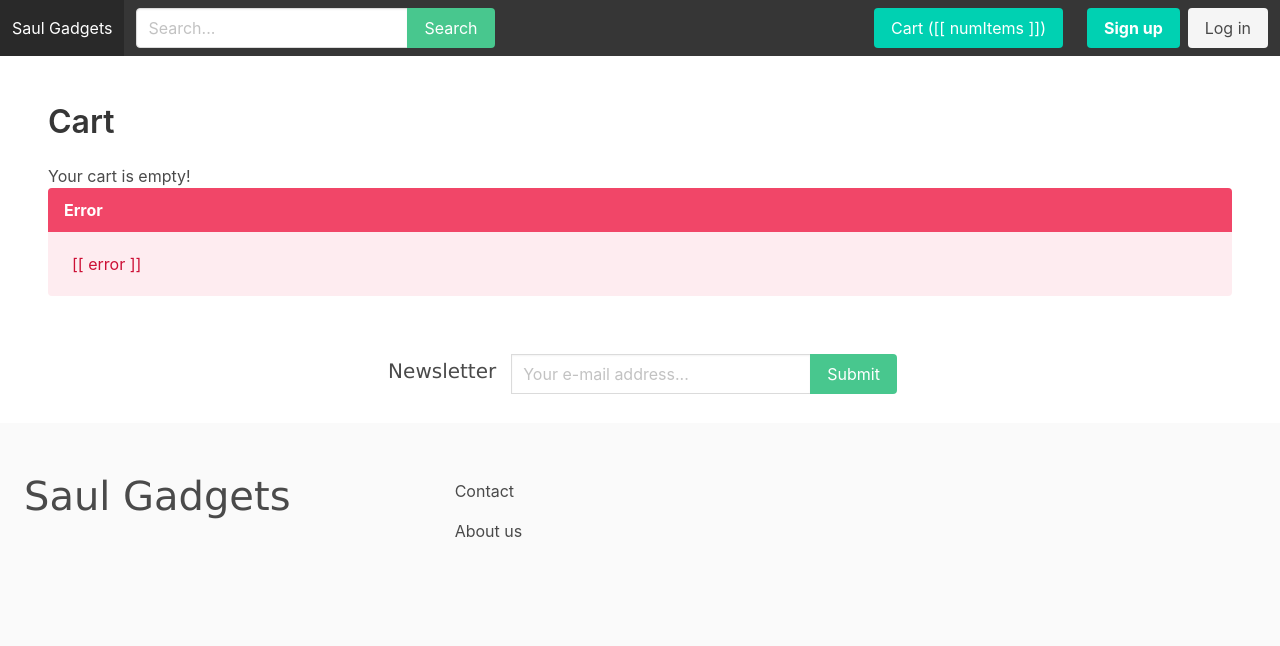
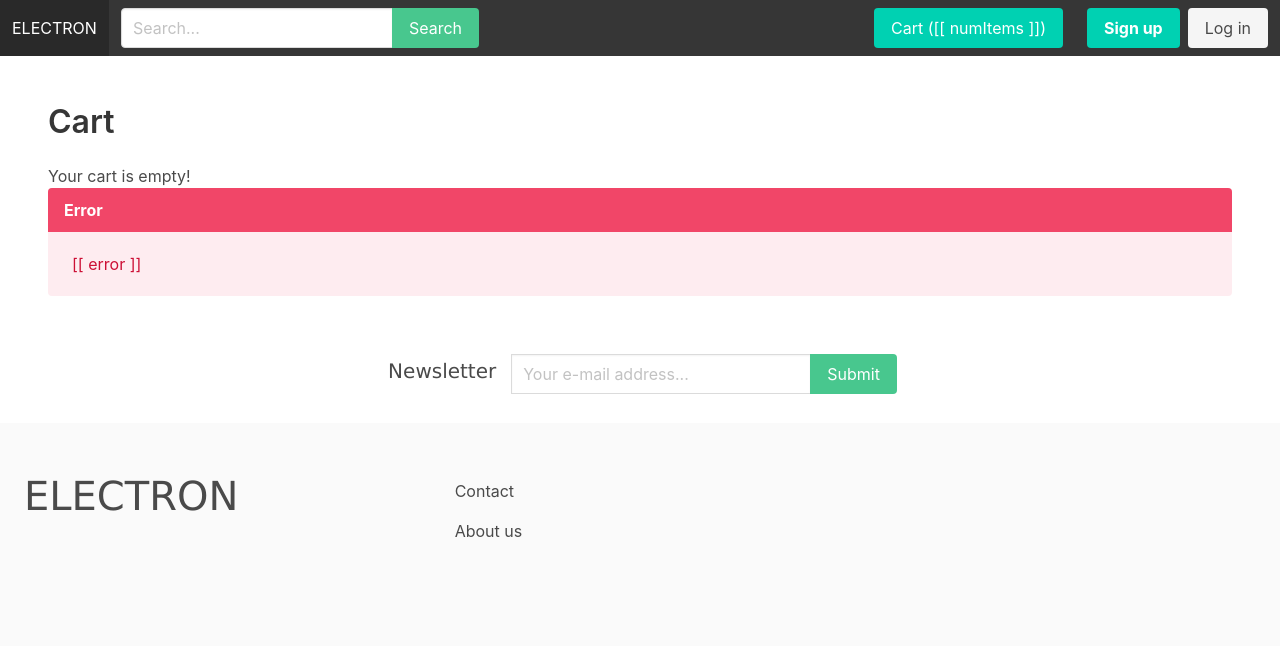
Before and after one commit to Innzynieria-oprogramowania-gr-4/Shop_2.0, a Django app: template apps/cart/templates/cart.html in a window 1280 px wide. Shown: the top 646 px of the page. Run offline with Django 3.2, Linux system fonts and the light colour scheme; the template is opened without the code that fills it, so the values that code supplies are empty; some libraries are stand-ins or nearby versions.

Commit message:
Update base.html

```diff
--- a/apps/core/templates/base.html
+++ b/apps/core/templates/base.html
@@ -4,7 +4,7 @@
 	<head>
 		<meta charset="utf-8">
 		<meta name="viewport" content="width=device-width, initial-scale=1">
-		<title>{% block title %}{% endblock %}Saul Gadgets</title>
+		<title>{% block title %}{% endblock %}ELECTRON</title>
 		<link rel="stylesheet" href="https://cdn.jsdelivr.net/npm/bulma@0.9.0/css/bulma.min.css">
 		<link rel="stylesheet" href="{% static 'main.css' %}">
 		<script src="https://cdn.jsdelivr.net/npm/vue/dist/vue.js"></script>
@@ -13,7 +13,7 @@
 	<body>
 		<nav class="navbar is-dark" id="navbarapp">
 			<div class="navbar-brand">
-				<a class="navbar-item" href="{% url 'frontpage' %}">Saul Gadgets</a>
+				<a class="navbar-item" href="{% url 'frontpage' %}">ELECTRON</a>
 
 				<a @click="toggleMenu()" role="button" class="navbar-burger burger" aria-label="menu" aria-expanded="false" data-target="main-navbar">
 					<span aria-hidden="true"></span>
@@ -84,7 +84,7 @@
 		<footer class="footer">
 			<div class="columns">
 				<div class="column is-4">
-					<h2 style=" font-family: verdana; font-size: 40px" class="subtitle">Saul Gadgets</h2>
+					<h2 style=" font-family: verdana; font-size: 40px" class="subtitle">ELECTRON</h2>
 				</div>
 
 				<div class="column is-8">
```
